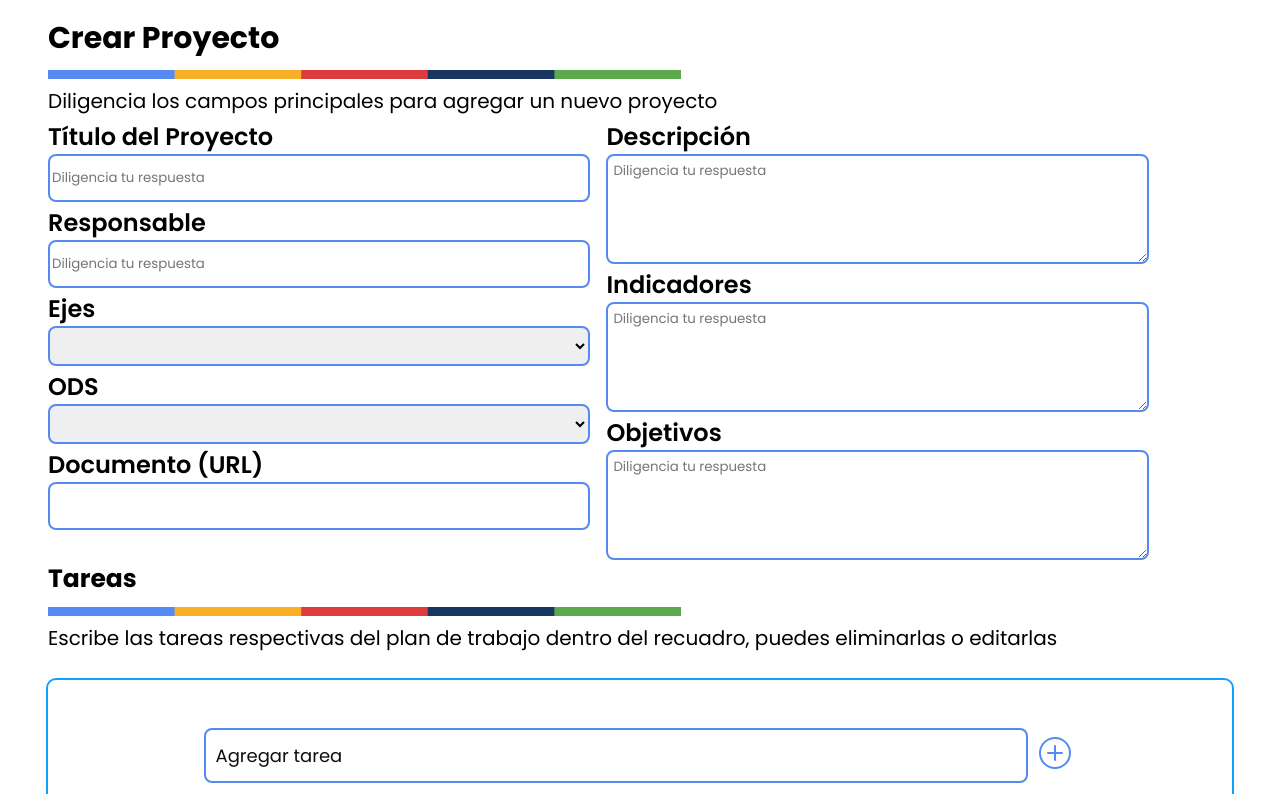
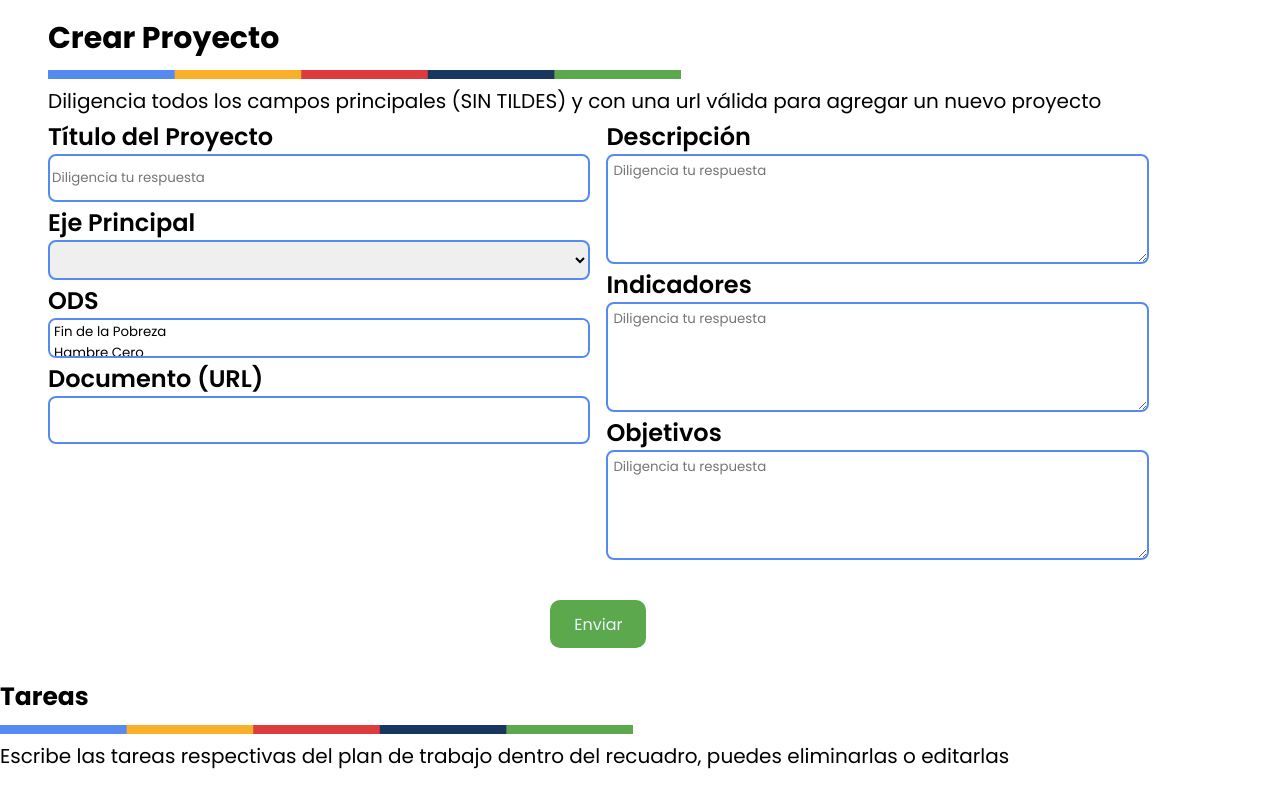
Before and after one commit to programateacademy/red-jods-proyectos-frontend, a React (Vite) app: page /createproject in a window 1280 px wide. Shown: the top 794 px of the page. Built offline with nearby package versions, Linux system fonts and the light colour scheme.

Commit message:
Add CreateProject functionality in Projects CRUD.

```diff
--- a/src/components/FormAddTasks/FormAddTask.css
+++ b/src/components/FormAddTasks/FormAddTask.css
@@ -109,7 +109,8 @@
     display: flex;
     width: 100%;
     justify-content: center;
-    margin-bottom: 40px;
+    margin-bottom: 30px;
+    margin-top: 40px;
   }
 
   #Btn {
--- a/src/components/FormAddTasks/Todo/Todo.jsx
+++ b/src/components/FormAddTasks/Todo/Todo.jsx
@@ -33,14 +33,14 @@ function Todo({todos, completeTodo, removeTodo, updateTodo }) {
         >
         {/* //texto donde aparece la tarea */}
             <div key={todo.id} onClick={() => completeTodo(todo.id)}>
-                {todo.text}
+                {todo.name}
             </div>
             <div className="icons">
                 <BsFillTrashFill
                 onClick={() => removeTodo(todo.id)}
                 className='delete-icon'/>
                 <TiEdit
-                onClick={() => setEdit({id: todo.id, value: todo.text})}
+                onClick={() => setEdit({id: todo.id, value: todo.name})}
                 className='edit-icon'/>
             </div>
 
--- a/src/pages/CreateProject/CreateProject.jsx
+++ b/src/pages/CreateProject/CreateProject.jsx
@@ -9,6 +9,10 @@ import Grid from '@mui/material/Grid';
 import TodoForm from '../../components/FormAddTasks/TodoForm/TodoForm'
 import { AuthContext } from '../../contexts/AuthContext';
 import baseURL from '../../services/api/index'
+import odsOptions from './ods'
+import swal from 'sweetalert';
+import { useNavigate } from "react-router-dom";
+
 
 
 
@@ -20,7 +24,7 @@ export default function NewProject() {
     //Agregar las tareas, todo es donde se alamcena la tarea
     const addTodo = todo => {
         //Arreglar el texto  en dado caso de que alguien deje espacios
-        if (!todo.text || /^\s*$/.test(todo.text)) {
+        if (!todo.name || /^\s*$/.test(todo.name)) {
             return
         }
         //Se guardan cada una de la lista de tareas que se estan almacenando
@@ -29,7 +33,7 @@ export default function NewProject() {
     };
 
     const updateTodo = (todoId, newValue) => {
-        if (!newValue.text || /^\s*$/.test(newValue.text)) {
+        if (!newValue.name || /^\s*$/.test(newValue.name)) {
             return
         }
         // Si el item del id es igual al nuevo id que se desea modificar, estara en true, pero si no el nuevo visualViewport, regresara al id antiguo
@@ -54,7 +58,7 @@ export default function NewProject() {
     };
 
 
-    const { register, handleSubmit, formState: { errors } } = useForm({});
+    const { register, watch, handleSubmit, formState: { errors } } = useForm({});
 
     //onSubmit se debe consumir la api
 
@@ -62,15 +66,35 @@ export default function NewProject() {
     const { authData } = useContext(AuthContext);
     const { token, email } = authData;
 
+    const [ODS, setOds]=useState([]);
+
+
+    // const handleSelectChange=(event) => {
+    //     const selectedOptions=Array.from(event.target.selectedOptions).map(option => ({
+    //         value: option.value,
+    //         url: option.url
+    //     }));
+    //     console.log(selectedOptions);
+    //     setOds(selectedOptions);
+    // }
+
+        // Hook de react router dom para navegar al darle submit
+    const navigate=useNavigate();
 
     const onSubmit = async (data) => {
+        const tareas=todos.map(({ name, state }) => ({ name, state }));
+        const selectedValues=data.ods; // Array de valores seleccionados en el campo "ods"
+        const filteredOptions=odsOptions.filter(option => selectedValues.includes(option.value)); // Filtrar opciones que coinciden con los valores seleccionados
+        const selectedOptions=filteredOptions.map(option => ({ nameOds: option.nameOds, url: option.url })); // Crear nuevo arreglo solo con los valores de "nameOds" y "url" de las opciones seleccionadas
         const newProject = {
         ...data,
-        "task": todos,
+        "task": tareas,
         "emailUser": email,
+        "state": true,
+        "ods": selectedOptions,
         }
         console.log(newProject)
-        console.log(token)
+        // console.log(token)
 
         let res = await baseURL.post("/Api/v1/project/", newProject, {
             headers: {
@@ -78,6 +102,15 @@ export default function NewProject() {
             }
         });
         console.log(res.data)
+        swal({
+            title: "Creación de Proyecto",
+            text: `Has creado el proyecto ${res.data.title} correctamente!`,
+            icon: "success",
+            button: "aceptar"
+        });
+        if (res.data._id) {
+            navigate("/projects");
+        }
     }
 
     return (
@@ -89,13 +122,13 @@ export default function NewProject() {
                         <Box sx={{ display: { xs: 'none', md: 'block' } }}>
                             <h1>Crear Proyecto</h1>
                             <img src={Decoración} alt="" />
-                            <p> Diligencia los campos principales para agregar un nuevo proyecto</p>
+                            <p> Diligencia todos los campos principales (SIN TILDES) y con una url válida para agregar un nuevo proyecto</p>
                         </Box>
                         {/* This elements are displayed when screen is small */}
                         <Box sx={{ display: { xs: 'block', md: 'none' } }}>
                             <h1>Crear Proyecto</h1>
                             <img id='decoration' src={Decoración} alt="" style={{ padding: "0 0 10px 0" }} />
-                            <p> Diligencia los campos principales para agregar un nuevo proyecto</p>
+                            <p> Diligencia todos los campos principales (SIN TILDES) y con una url válida para agregar un nuevo proyecto</p>
                         </Box>
                         <Grid container spacing={2}>
                             <Grid item xs={12} md={6}>
@@ -107,16 +140,16 @@ export default function NewProject() {
                                     {errors.title?.type==='required'&&<p id='error-msg'>El campo es requerido</p>}
                                 </div>
 
-                                <div id='inputs'>
+                                {/* <div id='inputs'>
                                     <label id='title-form' htmlFor="">Responsable</label>
                                     <input id='input-form' placeholder='Diligencia tu respuesta' type="text" {...register('userName', {
                                         required: true,
                                     })} />
                                     {errors.userName?.type==='required'&&<p id='error-msg'>El campo es requerido</p>}
-                                </div>
+                                </div> */}
 
                                 <div id='inputs'>
-                                    <label id='title-form' htmlFor="">Ejes</label>
+                                    <label id='title-form' htmlFor="">Eje Principal</label>
                                     <select id='input-form' {...register('axis', { required: true, })}>
                                         <option placeholder='Selecciona una de las opciones' />
                                         <option value="Personas">Personas</option>
@@ -130,8 +163,7 @@ export default function NewProject() {
 
                                 <div id='inputs'>
                                     <label id='title-form' htmlFor="">ODS</label>
-                                    <select id='input-form' {...register('ods', { required: true })}>
-                                        <option placeholder='Selecciona una de las opciones' />
+                                    <select id='input-form' {...register('ods', { required: true })} multiple>
                                         <option value="Pobreza">Fin de la Pobreza</option>
                                         <option value="Hambre">Hambre Cero</option>
                                         <option value="Salud">Salud y Bienestar</option>
@@ -139,7 +171,7 @@ export default function NewProject() {
                                         <option value="Igualdad">Igualdad de Género</option>
                                         <option value="Agua">Agua Limpia y Saneamiento</option>
                                         <option value="Energia">Energía Asequible y no Contaminante</option>
-                                        <option value="Trabajo">Trabajo Decenter y Crecimiento Económico</option>
+                                        <option value="Trabajo">Trabajo Decente y Crecimiento Económico</option>
                                         <option value="Industria">Industria, Innovación e Infreestructura</option>
                                         <option value="Desigualdades">Reducción de las desigualdades</option>
                                         <option value="Comunidades">Ciudades y Comunidades Sostenibles</option>
@@ -152,6 +184,8 @@ export default function NewProject() {
                                     </select>
                                     {errors.ods?.type==='required'&&<p id='error-msg'>El campo es reqequerido</p>}
                                 </div>
+
+
                                 <div id='inputs'>
                                     <label id='title-form' htmlFor="PartnerUrl"> Documento (URL) </label>
                                     <input id='input-form' name='PartnerUrl'
@@ -162,7 +196,7 @@ export default function NewProject() {
 
                                                 },
                                                 pattern: {
-                                                    value: /^((ftp|http|https):\/\/)?www\.([A-z]+)\.([A-z]{2,})/,
+                                                    value: /^(http(s)?:\/\/)?[\w.-]+\.[a-zA-Z]{2,}(\/\S*)?$/,
                                                     message: 'Ingrese una URL válida',
                                                 }
                                             })}
@@ -195,7 +229,11 @@ export default function NewProject() {
                             </Grid>
                         </Grid>
                     </div>
-
+                    <div className="BtnBox">
+                        <input id='Btn-form' type="submit" value="Enviar" />
+                    </div>
+                </div>
+            </form>
 
             <div className="thirdPartForm">
                 <div className="Task-title">
@@ -211,11 +249,7 @@ export default function NewProject() {
                         <p>Escribe las tareas respectivas del plan de trabajo dentro del recuadro, puedes eliminarlas o editarlas</p>
                     </Box>
                 </div>
-
             </div>
-                </div>
-            </form>
-
             <div className="to-do">
                 <TodoForm
                     onSubmit={addTodo} />
@@ -225,9 +259,7 @@ export default function NewProject() {
                     removeTodo={removeTodo}
                     updateTodo={updateTodo} />
             </div>
-            <div className="BtnBox">
-                <input id='Btn-form' type="submit" value="Enviar" />
-            </div>
+
     </>
     )
 }
--- /dev/null
+++ b/src/pages/CreateProject/ods.js
@@ -0,0 +1,90 @@
+export const ODS =
+[
+    {
+        value: "Pobreza",
+        nameOds: 'Fin de la pobreza',
+        url: "https://github.com/programateacademy/red-jods-proyectos-frontend/blob/3074ea4e5d3b3329a58e0bc72494abd20b8b1af4/src/assets/img/ODS/pobreza.png"
+    },
+    {
+        value: "Hambre",
+        nameOds: 'Hambre cero',
+        url: "https://github.com/programateacademy/red-jods-proyectos-frontend/blob/3074ea4e5d3b3329a58e0bc72494abd20b8b1af4/src/assets/img/ODS/hambre.png"
+    },
+    {
+        value: "Salud",
+        nameOds: 'salud y bienestar',
+        url: "https://github.com/programateacademy/red-jods-proyectos-frontend/blob/3074ea4e5d3b3329a58e0bc72494abd20b8b1af4/src/assets/img/ODS/salud.png"
+    },
+    {
+        value: "Educación",
+        nameOds: 'Educación de calidad',
+        url: "https://github.com/programateacademy/red-jods-proyectos-frontend/blob/3074ea4e5d3b3329a58e0bc72494abd20b8b1af4/src/assets/img/ODS/educacion.png"
+    },
+    {
+        value: "Igualdad",
+        nameOds: 'Igualdad de genero',
+        url: "https://github.com/programateacademy/red-jods-proyectos-frontend/blob/3074ea4e5d3b3329a58e0bc72494abd20b8b1af4/src/assets/img/ODS/igualdad.png"
+    },
+    {
+        value: "Agua",
+        nameOds: 'Agua limpia y saneamiento',
+        url: "https://github.com/programateacademy/red-jods-proyectos-frontend/blob/3074ea4e5d3b3329a58e0bc72494abd20b8b1af4/src/assets/img/ODS/agua.png"
+    },
+    {
+        value: "Energia",
+        nameOds: 'Energía Asequible y no contaminante',
+        url: "https://github.com/programateacademy/red-jods-proyectos-frontend/blob/3074ea4e5d3b3329a58e0bc72494abd20b8b1af4/src/assets/img/ODS/energia.png"
+    },
+    {
+        value: "Trabajo",
+        nameOds: 'Trabajo Decendente y crecimiento ecnómico',
+        url: "https://github.com/programateacademy/red-jods-proyectos-frontend/blob/3074ea4e5d3b3329a58e0bc72494abd20b8b1af4/src/assets/img/ODS/trabajo.png"
+    },
+    {
+        value: "Industria",
+        nameOds: 'Industria, innovación e infraestructura',
+        url: "https://github.com/programateacademy/red-jods-proyectos-frontend/blob/3074ea4e5d3b3329a58e0bc72494abd20b8b1af4/src/assets/img/ODS/industria.png"
+    },
+    {
+        value: "Desigualdades",
+        nameOds: 'Reducción de las desigualdades',
+        url: "https://github.com/programateacademy/red-jods-proyectos-frontend/blob/3074ea4e5d3b3329a58e0bc72494abd20b8b1af4/src/assets/img/ODS/reduccion.png"
+    },
+    {
+        value: "Comunidades",
+        nameOds: 'ciudades y comunidades sostenibles',
+        url: "https://github.com/programateacademy/red-jods-proyectos-frontend/blob/3074ea4e5d3b3329a58e0bc72494abd20b8b1af4/src/assets/img/ODS/ciudad.png"
+    },
+    {
+        value: "Produccion",
+        nameOds: 'producción y consumo responsables',
+        url: "https://github.com/programateacademy/red-jods-proyectos-frontend/blob/3074ea4e5d3b3329a58e0bc72494abd20b8b1af4/src/assets/img/ODS/produccion.png"
+    },
+    {
+        value: "Clima",
+        nameOds: 'Acción por el clima',
+        url: "https://github.com/programateacademy/red-jods-proyectos-frontend/blob/3074ea4e5d3b3329a58e0bc72494abd20b8b1af4/src/assets/img/ODS/accion.png"
+    },
+    {
+        value: "Submarina",
+        nameOds: 'Vida submarina',
+        url: "https://github.com/programateacademy/red-jods-proyectos-frontend/blob/3074ea4e5d3b3329a58e0bc72494abd20b8b1af4/src/assets/img/ODS/submarina.png"
+    },
+    {
+        value: "Ecosistemas",
+        nameOds: 'Vida de ecosistemas terrestres',
+        url: "https://github.com/programateacademy/red-jods-proyectos-frontend/blob/3074ea4e5d3b3329a58e0bc72494abd20b8b1af4/src/assets/img/ODS/vida.png"
+    },
+    {
+        value: "Paz",
+        nameOds: 'Paz, justicia e instituciones sólidas',
+        url: "https://github.com/programateacademy/red-jods-proyectos-frontend/blob/3074ea4e5d3b3329a58e0bc72494abd20b8b1af4/src/assets/img/ODS/paz.png"
+    },
+    {
+        value: "Alianzas",
+        nameOds: 'Alianzas para lograr los objetivos',
+        url: "https://github.com/programateacademy/red-jods-proyectos-frontend/blob/3074ea4e5d3b3329a58e0bc72494abd20b8b1af4/src/assets/img/ODS/alianza.png"
+    }
+]
+
+export default ODS;
--- a/src/pages/Projects/Projects.jsx
+++ b/src/pages/Projects/Projects.jsx
@@ -206,7 +206,7 @@ export default function Projects() {
                         <img src={Decoración} alt="" style={{ padding: "0 0 10px 10px", maxWidth: "280px" }} />
                     </div>
                     {/* Create User Button */}
-                    <Link to="/newadmin">
+                    <Link to="/createproject">
                         <Button
                             style={{ backgroundColor: "green", color: "white", margin: "20px" }}
                         >
```
Also changed, not shown: src/components/FormAddTasks/TodoForm/TodoForm.jsx (+4 -3 lines), src/pages/CreateProject/CrearProyecto.jsx (added, +135 -0 lines). Lines whose indentation alone changed are shown as unchanged.
